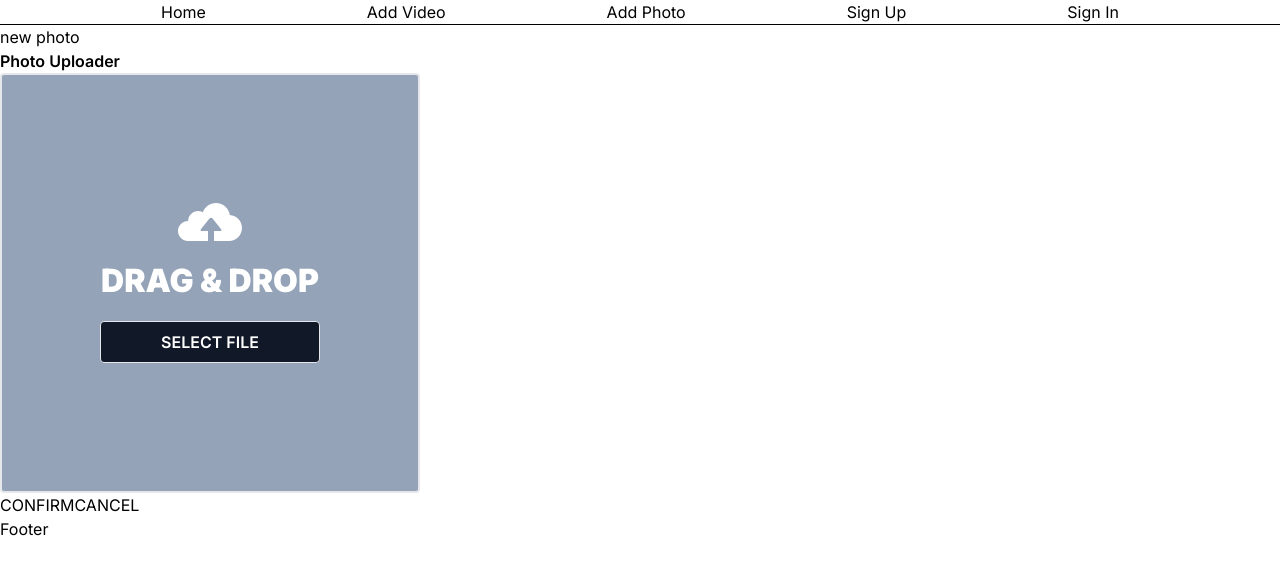
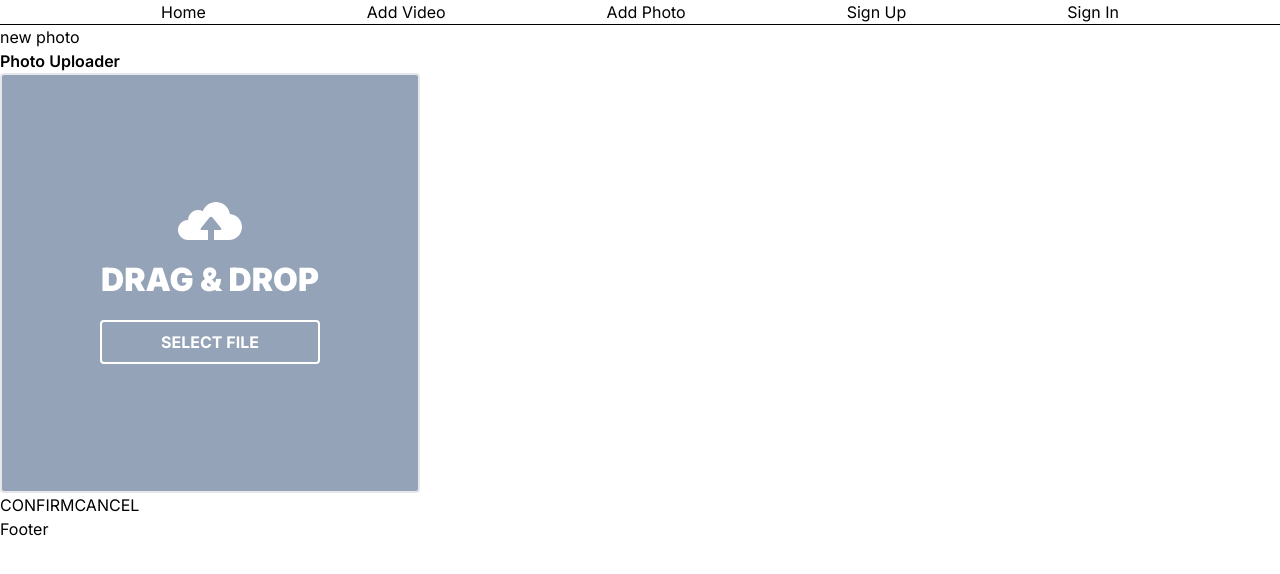
Before and after one commit to whlong1/next.js-photo-app, a Next.js app: page /photos/new in a window 1280 px wide. Shown: the top 574 px of the page. Built offline with nearby package versions, Linux system fonts and the light colour scheme; no server answers.

Commit message:
Style file input

```diff
--- a/src/components/FileInput.tsx
+++ b/src/components/FileInput.tsx
@@ -5,19 +5,18 @@ const FileInput = ({ selectAndPreview }: { selectAndPreview: (file: File) => voi
     if (file) selectAndPreview(file)
   }
 
-  const style = `
+  const labelStyle = `
     px-4
     py-2
     text-white
-    bg-gray-900
     cursor-pointer
-    border
+    border-2
     rounded
-    border-grey
-    hover:bg-gray-300
+    border-white
+    hover:bg-slate-500
     transition-colors
     duration-200
-    font-semibold
+    font-bold
     w-full
     center-items
     mt-4
@@ -31,7 +30,7 @@ const FileInput = ({ selectAndPreview }: { selectAndPreview: (file: File) => voi
         id="hiddenFileInput"
         onChange={handleChange}
       />
-      <label className={style} htmlFor="hiddenFileInput">
+      <label className={labelStyle} htmlFor="hiddenFileInput">
         SELECT FILE
       </label>
     </div>
```
